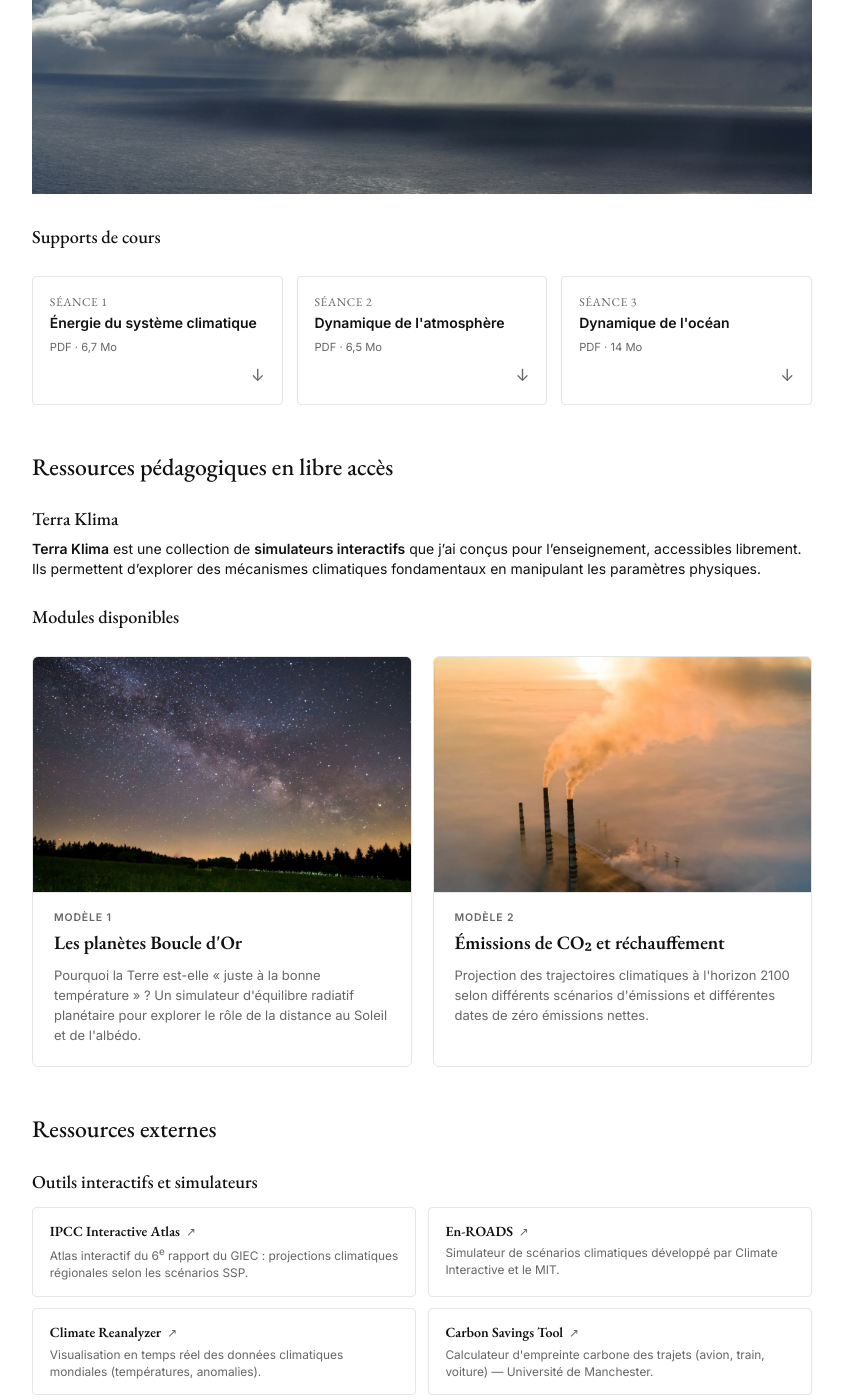
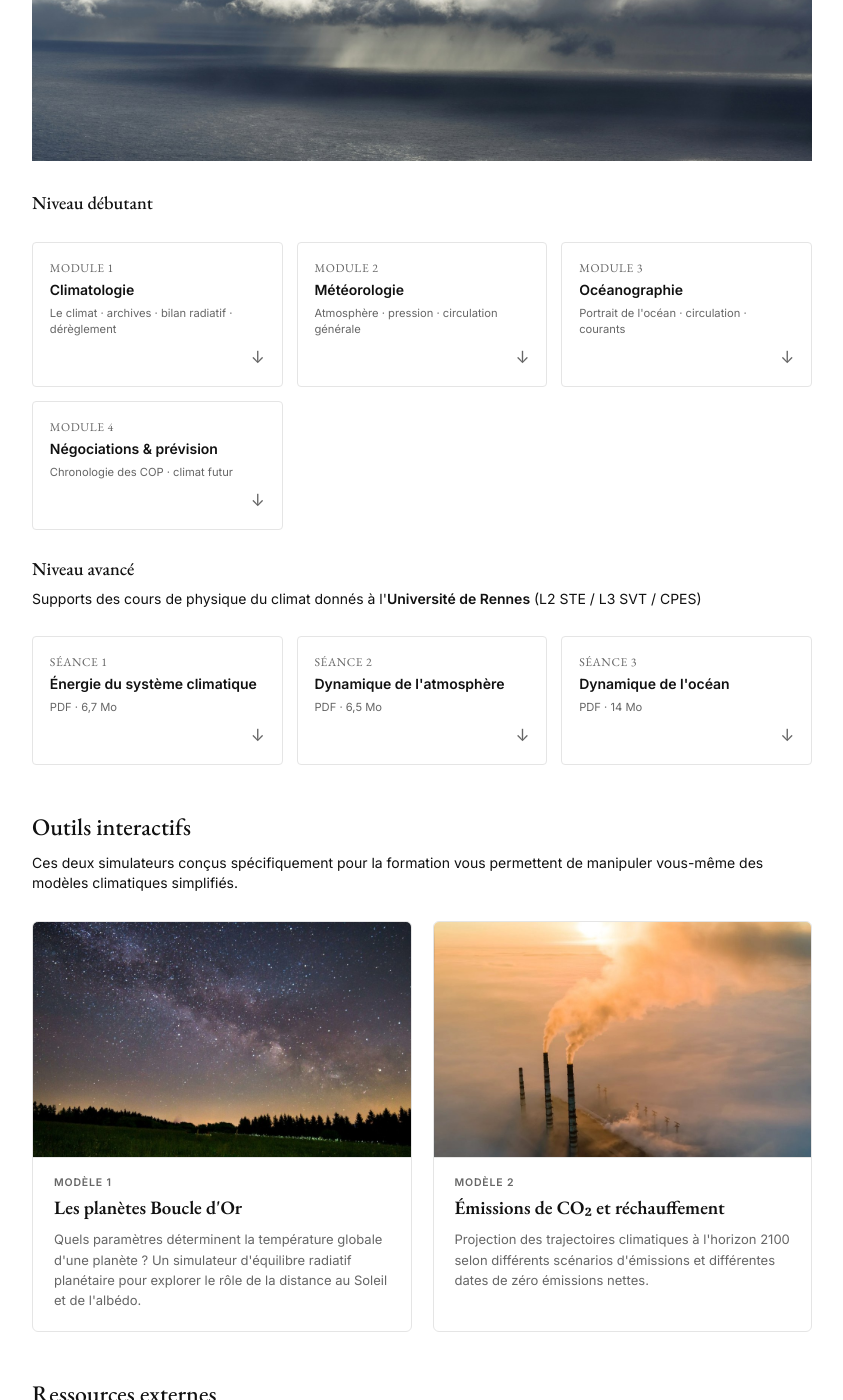
Before and after one commit to marieleapouliquen/marieleapouliquen.github.io, a Jekyll site: the page built from _pages/enseignement.md, in a window 1280 px wide and 1400 px high, scrolled down 324 px. Shown: the whole window, without its empty margins (218-1061 px from the left). Built offline with Jekyll 4.4.1, drawn with Linux system fonts in a browser that asks for light colours; some of the changed text lies outside the part shown.

Commit message:
Enhance teaching resources for climate courses
Added beginner and advanced levels for climate courses, including downloadable resources and interactive tools.

```diff
--- a/_pages/enseignement.md
+++ b/_pages/enseignement.md
@@ -6,11 +6,37 @@ description: Cours et ressources pédagogiques
 ---
 
 ## Climat et Dynamique des Enveloppes Fluides
-<p>Cours magistraux et travaux dirigés en physique du climat à l'<strong>Université de Rennes</strong> (L2 STE / L3 SVT / CPES)</p>
 
 <img src="{{ '/assets/img/enseignement-def.jpg' | relative_url }}" alt="Système convectif au-dessus de l'océan" loading="lazy">
 
-### Supports de cours
+### Niveau débutant
+
+<div class="course-downloads">
+  <a href="{{ '/terra-klima/climatologie/' | relative_url }}" class="download-card">
+    <span class="download-num">Module 1</span>
+    <span class="download-title">Climatologie</span>
+    <span class="download-meta">Le climat · archives · bilan radiatif · dérèglement</span>
+  </a>
+  <a href="{{ '/terra-klima/meteorologie/' | relative_url }}" class="download-card">
+    <span class="download-num">Module 2</span>
+    <span class="download-title">Météorologie</span>
+    <span class="download-meta">Atmosphère · pression · circulation générale</span>
+  </a>
+  <a href="{{ '/terra-klima/oceanographie/' | relative_url }}" class="download-card">
+    <span class="download-num">Module 3</span>
+    <span class="download-title">Océanographie</span>
+    <span class="download-meta">Portrait de l'océan · circulation · courants</span>
+  </a>
+  <a href="{{ '/terra-klima/negociations-et-prevision/' | relative_url }}" class="download-card">
+    <span class="download-num">Module 4</span>
+    <span class="download-title">Négociations &amp; prévision</span>
+    <span class="download-meta">Chronologie des COP · climat futur</span>
+  </a>
+</div>
+
+### Niveau avancé
+
+<p>Supports des cours de physique du climat donnés à l'<strong>Université de Rennes</strong> (L2 STE / L3 SVT / CPES)</p>
 
 <div class="course-downloads">
   <a href="{{ '/assets/pdf/cours-climat-seance-1-energie.pdf' | relative_url }}" class="download-card" target="_blank" rel="noopener">
@@ -30,14 +56,9 @@ description: Cours et ressources pédagogiques
   </a>
 </div>
 
+## Outils interactifs
 
-## Ressources pédagogiques en libre accès
-
-### Terra Klima
-
-**Terra Klima** est une collection de **simulateurs interactifs** que j'ai conçus pour l'enseignement, accessibles librement. Ils permettent d'explorer des mécanismes climatiques fondamentaux en manipulant les paramètres physiques.
-
-### Modules disponibles
+Ces deux simulateurs conçus spécifiquement pour la formation vous permettent de manipuler vous-même des modèles climatiques simplifiés.
 
 <div class="terra-cards">
 
@@ -46,7 +67,7 @@ description: Cours et ressources pédagogiques
     <div class="terra-card-content">
       <span class="terra-card-num">Modèle 1</span>
       <h3>Les planètes Boucle d'Or</h3>
-      <p>Pourquoi la Terre est-elle « juste à la bonne température » ? Un simulateur d'équilibre radiatif planétaire pour explorer le rôle de la distance au Soleil et de l'albédo.</p>
+      <p>Quels paramètres déterminent la température globale d'une planète ? Un simulateur d'équilibre radiatif planétaire pour explorer le rôle de la distance au Soleil et de l'albédo.</p>
     </div>
   </a>
 
@@ -62,8 +83,6 @@ description: Cours et ressources pédagogiques
 </div>
 
 ## Ressources externes
-
-### Outils interactifs et simulateurs
 
 <div class="external-resources">
 
@@ -87,12 +106,6 @@ description: Cours et ressources pédagogiques
     <span class="resource-desc">Calculateur d'empreinte carbone des trajets (avion, train, voiture) — Université de Manchester.</span>
   </a>
 
-</div>
-
-### Suivi et analyse
-
-<div class="external-resources">
-
   <a href="https://climateactiontracker.org/" target="_blank" rel="noopener" class="external-resource">
     <span class="resource-name">Climate Action Tracker <span class="external-arrow">↗</span></span>
     <span class="resource-desc">Évaluation indépendante des engagements climatiques nationaux face aux objectifs de l'Accord de Paris.</span>
```
